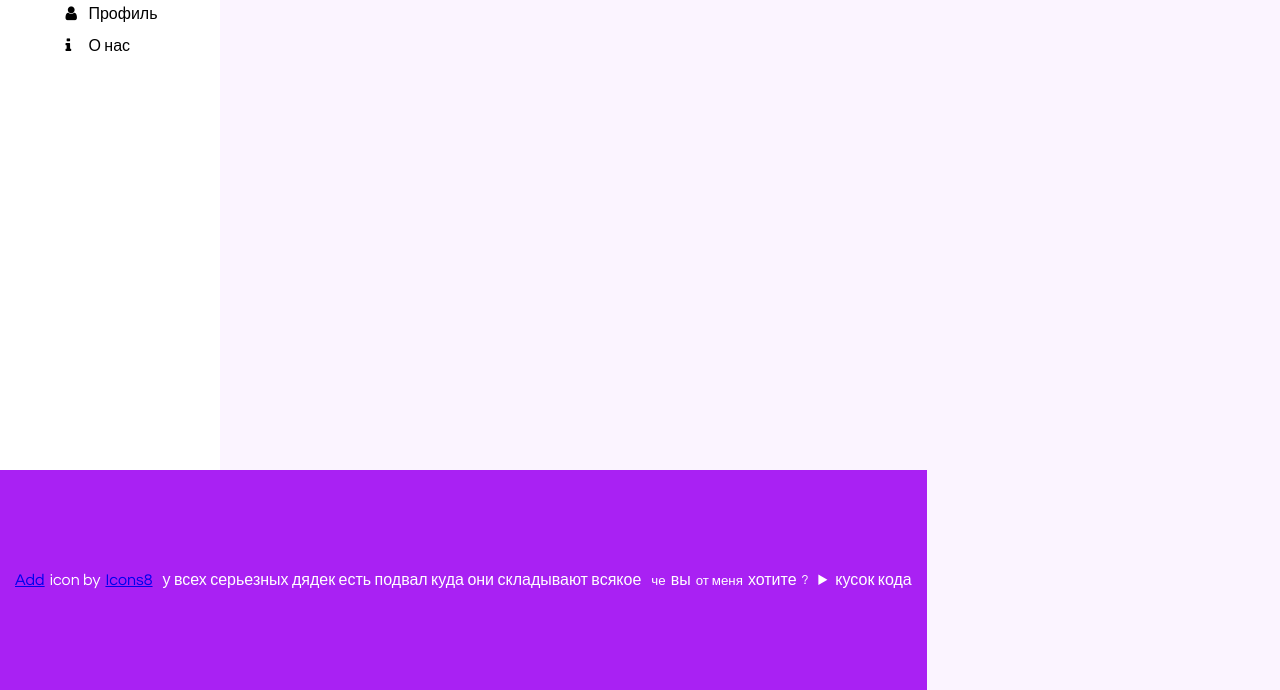
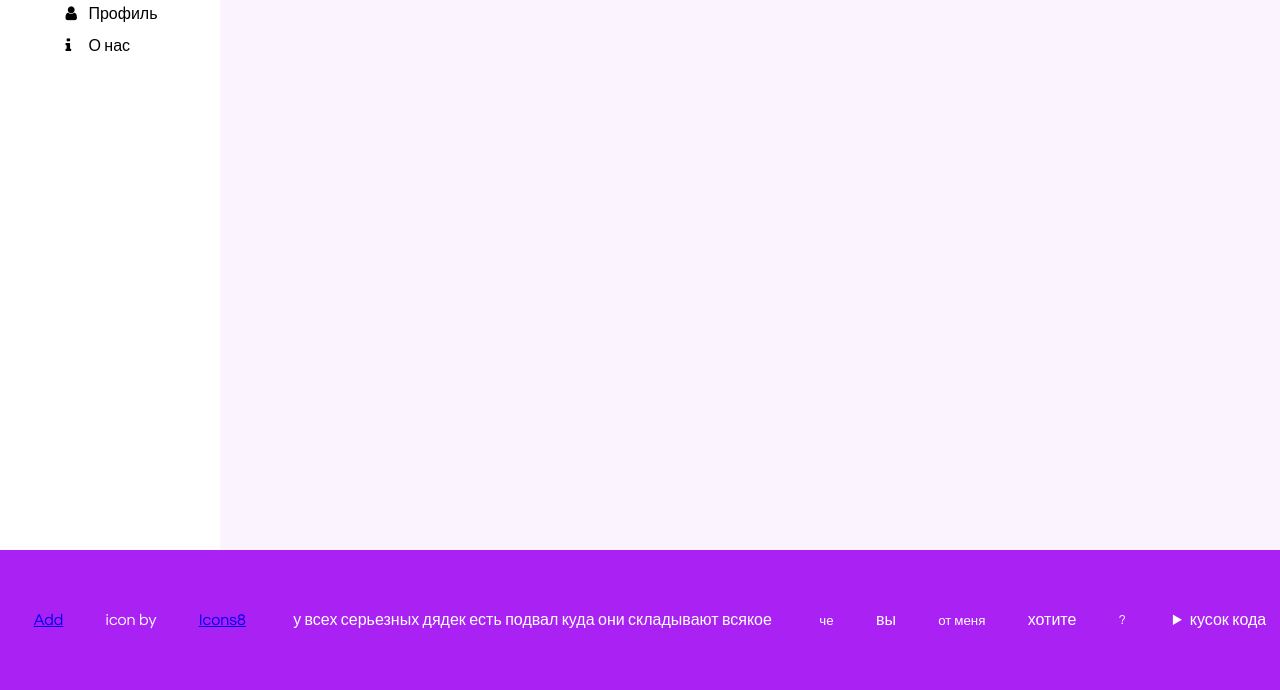
Before and after one commit to murovv/WebLab, a website built with Parcel: page friends.html in a window 1280 px wide. Shown: the part 110-800 px from the top of the page. Built offline with nearby package versions, Linux system fonts and the light colour scheme; a web font is replaced by a local one.

Commit message:
fix: fix

```diff
--- a/common.blocks/header.css
+++ b/common.blocks/header.css
@@ -25,7 +25,7 @@ html, body{
 body::after{
   content: '';
   display: block;
-  height: 200px;
+  height: 120px;
 }
 
 @media (min-width: 1000px) {
@@ -71,7 +71,8 @@ body::after{
   width: 60%;
 }
 footer {
-  height: 200px;
+  width: 100%;
+  height: 120px;
   background-color: #a921f3;
   color: white;
   position: absolute;
--- a/common.blocks/target-plate.css
+++ b/common.blocks/target-plate.css
@@ -121,8 +121,9 @@
     flex-direction: column;
     align-items: center;
   }
+}
 
-}
+
 /*@keyframes append-animate {
   from {
     transform: scale(0);
```
Also changed, not shown: index.html (+2 -2 lines).
